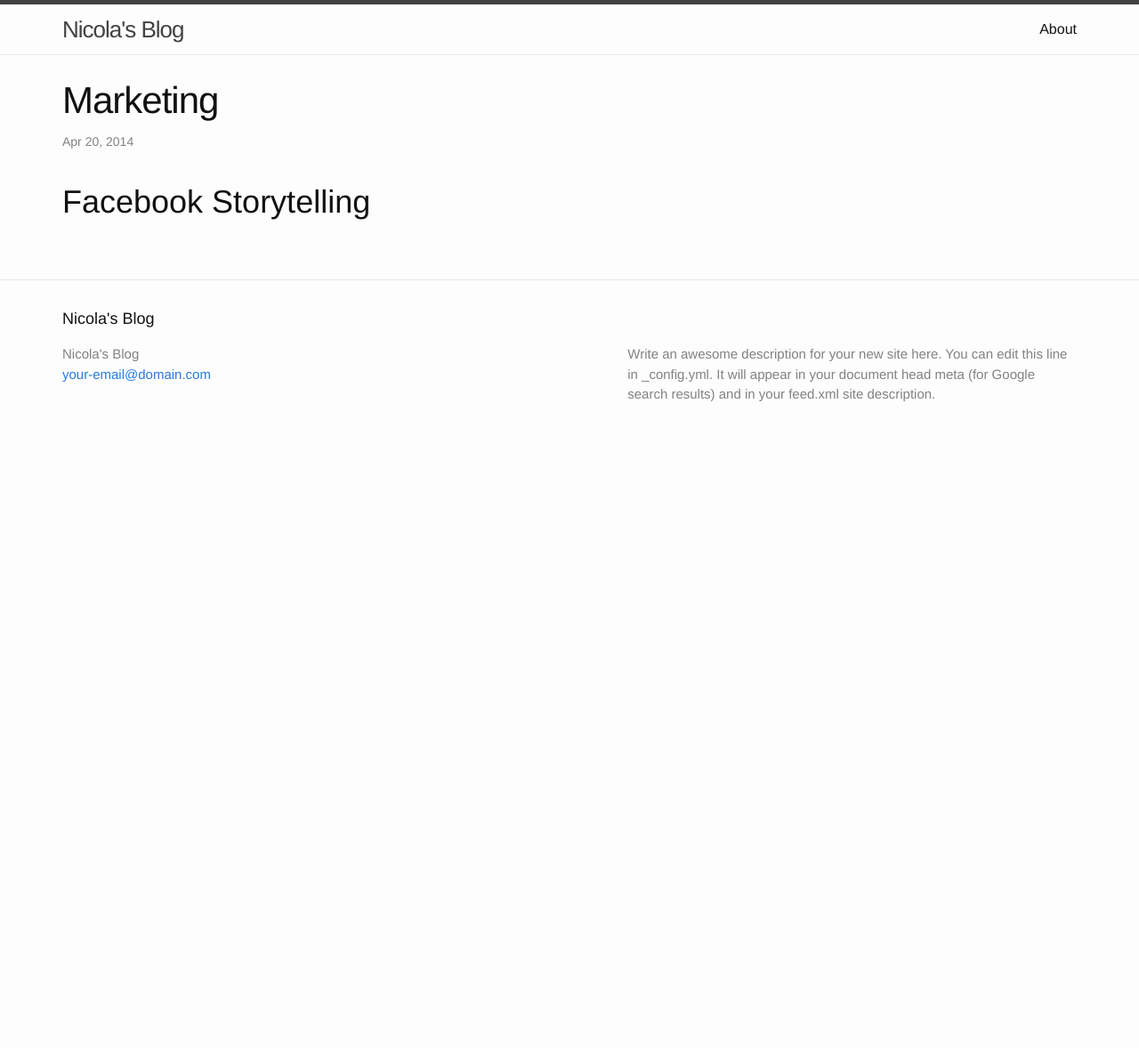
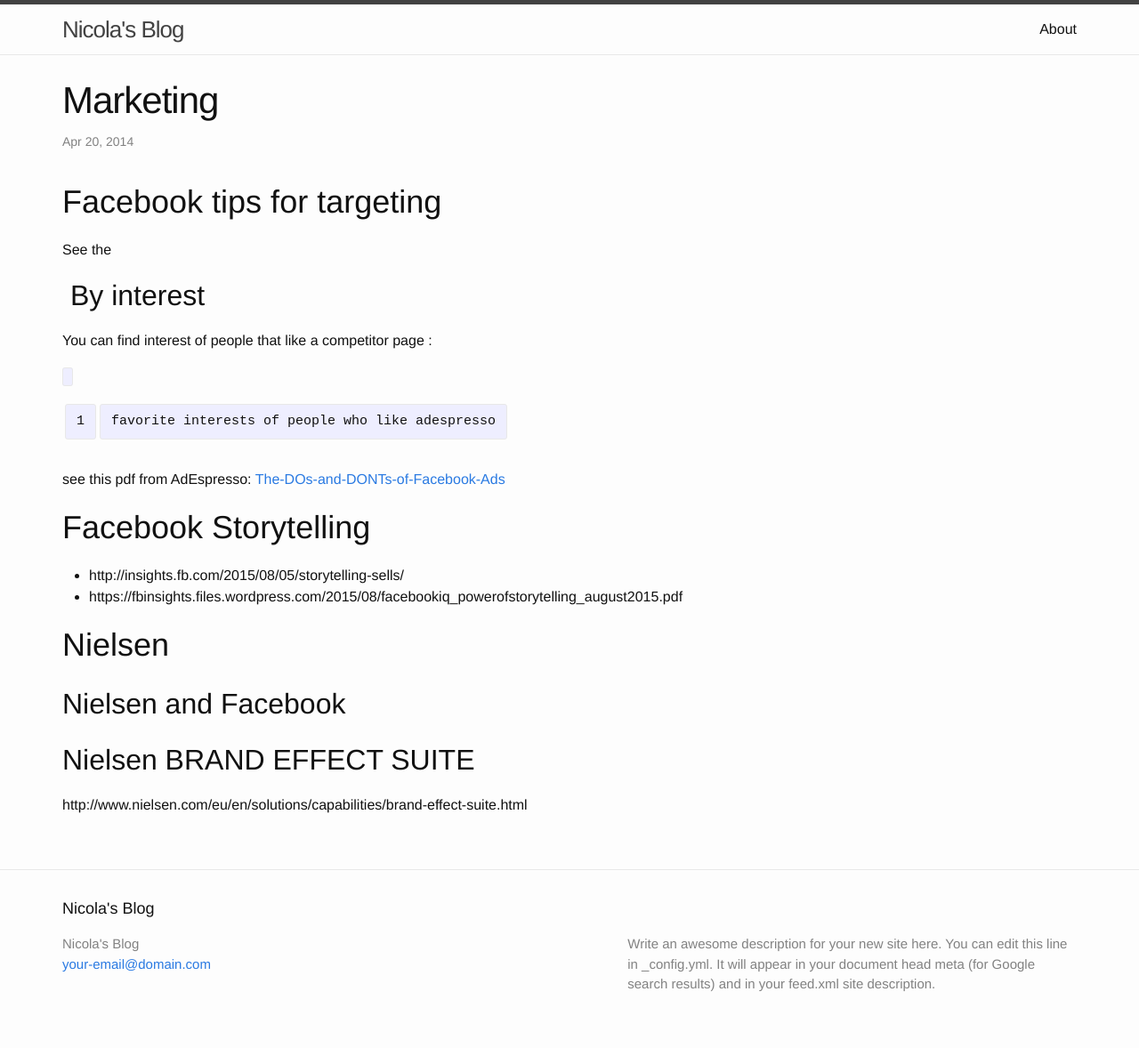
Before and after one commit to breezeight/nicola_blog, a Jekyll site: the page built from _guides/marketing.markdown, in a window 1280 px wide. Shown: the whole page at 89% size. Built offline with Jekyll 4.4.1, drawn with Linux system fonts in a browser that asks for light colours; before the commit the page ends 900 px from its top, so only the background shows below that.

Commit message:
Add Facebook targeting by interest tips

```diff
--- a/_guides/marketing.markdown
+++ b/_guides/marketing.markdown
@@ -6,4 +6,35 @@ comments: true
 categories: ["marketing"]
 ---
 
+# Facebook tips for targeting
+
+See the
+
+## By interest
+
+
+You can find interest of people that like a competitor page :
+
+`favorite interests of people who like adespresso`
+
+see this pdf from AdEspresso: [The-DOs-and-DONTs-of-Facebook-Ads]({{ site.url }}/guides/downloads/The-DOs-and-DONTs-of-Facebook-Ads.pdf)
+
 # Facebook Storytelling
+
+* http://insights.fb.com/2015/08/05/storytelling-sells/
+* https://fbinsights.files.wordpress.com/2015/08/facebookiq_powerofstorytelling_august2015.pdf
+
+
+
+
+
+# Nielsen
+
+
+
+## Nielsen and Facebook
+
+
+## Nielsen BRAND EFFECT SUITE
+
+http://www.nielsen.com/eu/en/solutions/capabilities/brand-effect-suite.html
```
Also changed, not shown: 1 other file.
